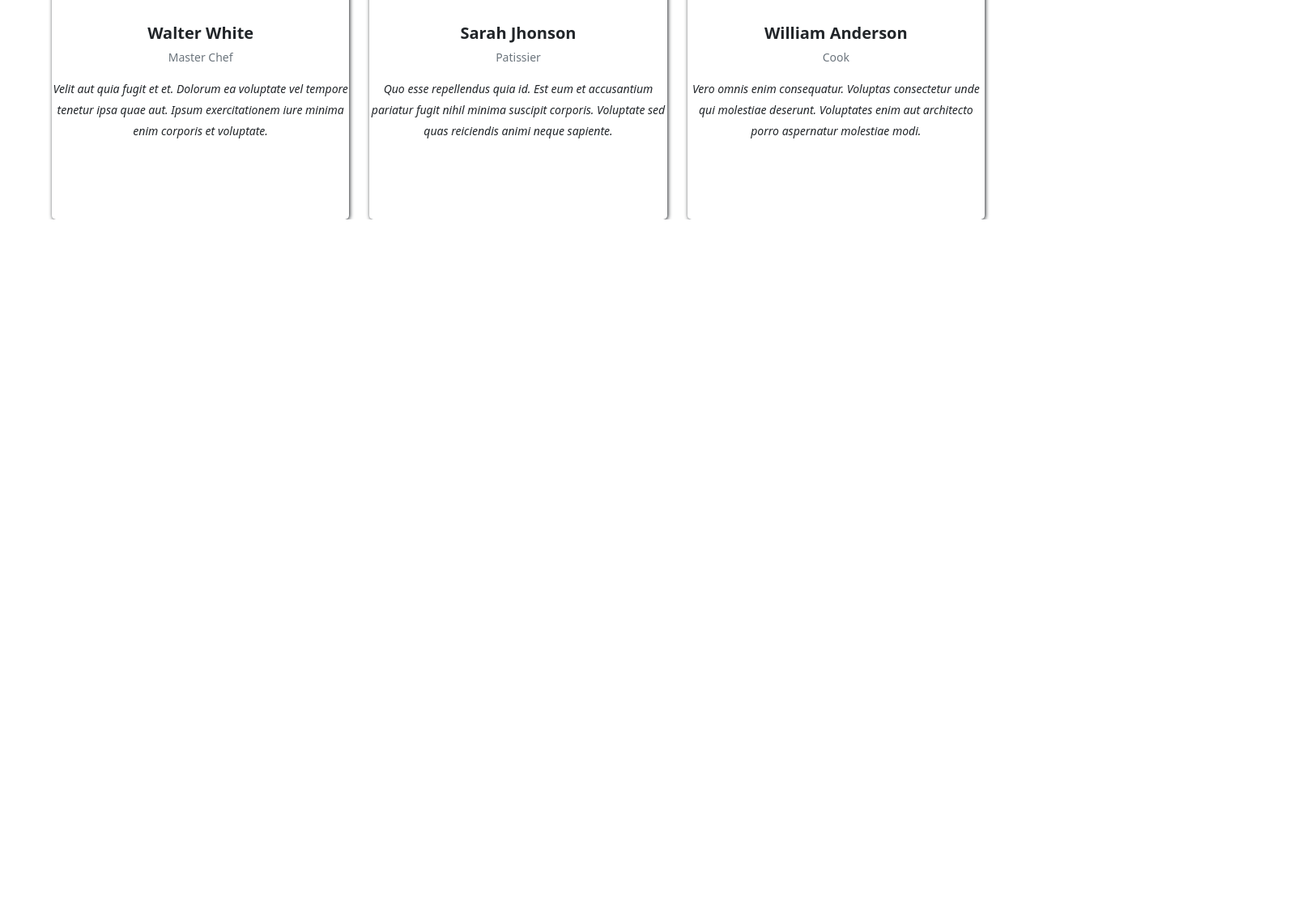
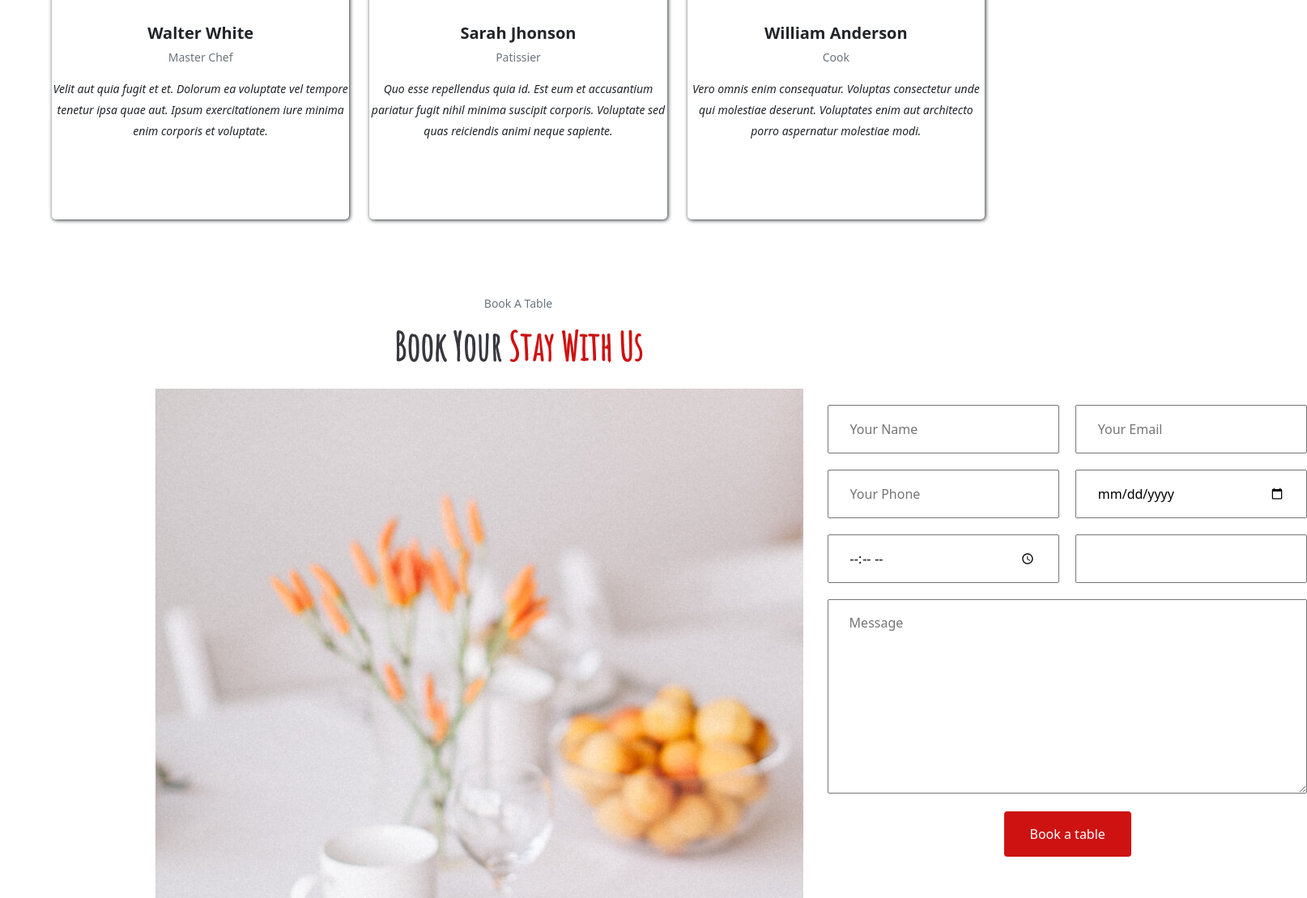
Before and after one commit to ayoub-ennaciri/Final-Project-javascript-DOM-ayoub-ennaciri, a website: page index.html in a window 1280 px wide. Shown: the part 6307-7416 px from the top of the page at 81% size, 1614 px wide, since content can reach past the window. Before the commit the page ends 6578 px from the top, so only its background shows below. Drawn offline with nearby package versions, Linux system fonts and the light colour scheme; files whose address does not match are found by name.

Commit message:
feat: added reservasion

```diff
--- a/index.html
+++ b/index.html
@@ -495,6 +495,33 @@
     </section>
     <!--* end chesf -->
 
+    <!-- *book with us -->
+     <section class="reservation mt-6">
+      <div class="text-center">
+        <h2 class="foodmenu text-secondary" >Book A Table</h2>
+        <p class="typefood text-gray"><span>Book Your </span> <span class="text-sp_red">Stay With Us<br></span></p>
+      </div>
+      <div class="w-100 templat">
+
+          <img class="w-100 h-100 pic" src="./public/images/reservation.jpg" alt="">
+
+        <div class="text-center">
+          <div class="inputs ">
+            <input  type="text" placeholder="Your Name" class="boxInput">
+            <input  type="email" placeholder="Your Email" class="boxInput">
+            <input  type="text" placeholder="Your Phone" class="boxInput">
+            <input  type="date" class="boxInput">
+            <input  type="time" class="boxInput">
+            <input  type="number" class="boxInput">
+          </div>
+          <textarea name="" placeholder="Message" id="text"></textarea>
+          <button class="border-0 bg-sp_red px-2 mt-1  text-white rounded-1 py-1">Book a table</button>
+        </div>
+
+      </div>
+    </section>
+    <!-- *fin book with us -->
+
 
   <script src="./public/js/app.js"></script>
 </body>
--- a/src/sass/_allModules.scss
+++ b/src/sass/_allModules.scss
@@ -6,4 +6,5 @@
 @import "./modules/home/menu.scss";
 @import "./modules/home/testimonials.scss";
 @import "./modules/home/chefs.scss";
+@import "./modules/home/reservasion.scss";
 @import "./modules/home/_footer";
--- /dev/null
+++ b/src/sass/modules/home/reservasion.scss
@@ -0,0 +1,46 @@
+.reservation
+{
+    width: 70vw;
+    margin: auto;
+}
+.inputs
+{
+    width: 100%;
+    display: grid;
+    grid-template-columns: 1fr 1fr;
+    gap: 20px;
+    margin-block: 20px;
+
+}
+
+.boxInput
+{
+    padding: 2vh 2vw ;
+}
+
+#text
+{
+    width: 100%;
+    min-height: 30vh;
+    padding: 2vh 2vw;
+}
+
+.templat
+{
+    display: flex;
+    flex-direction: column;
+    margin-top: 2vh;
+}
+
+.pic
+{
+    height: 50vw;
+}
+
+@media (min-width:995px) {
+    .templat
+    {
+        flex-direction: row;
+        gap: 30px;
+    }
+}
```
Also changed, not shown: public/css/app.css, 1 other file.
